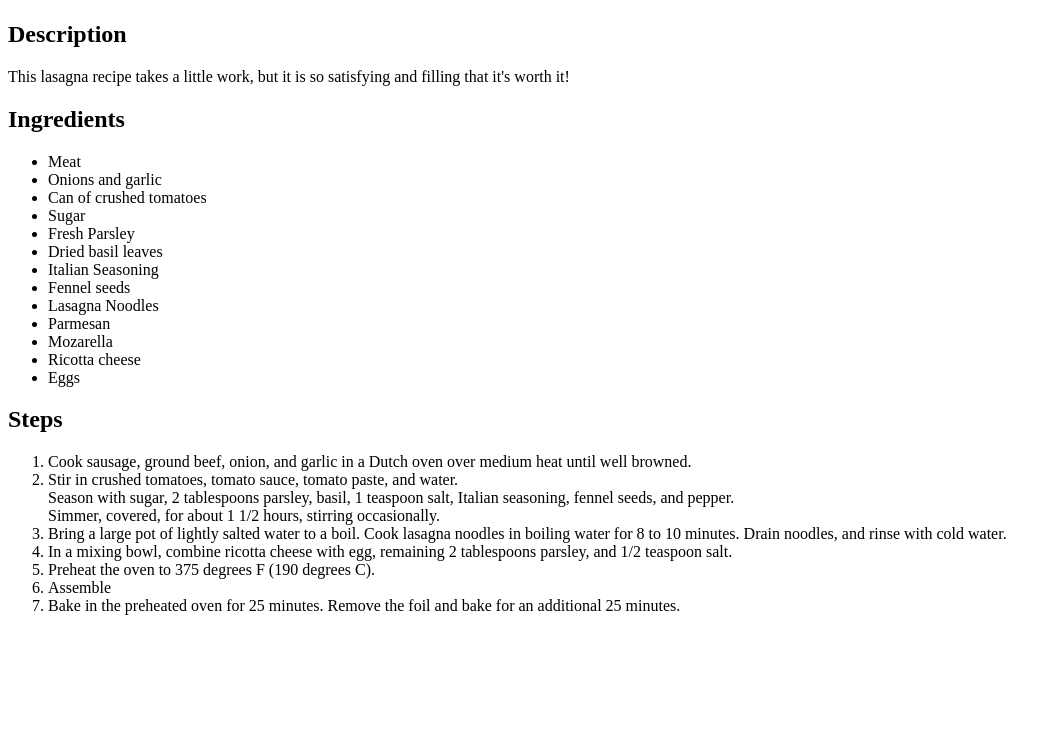
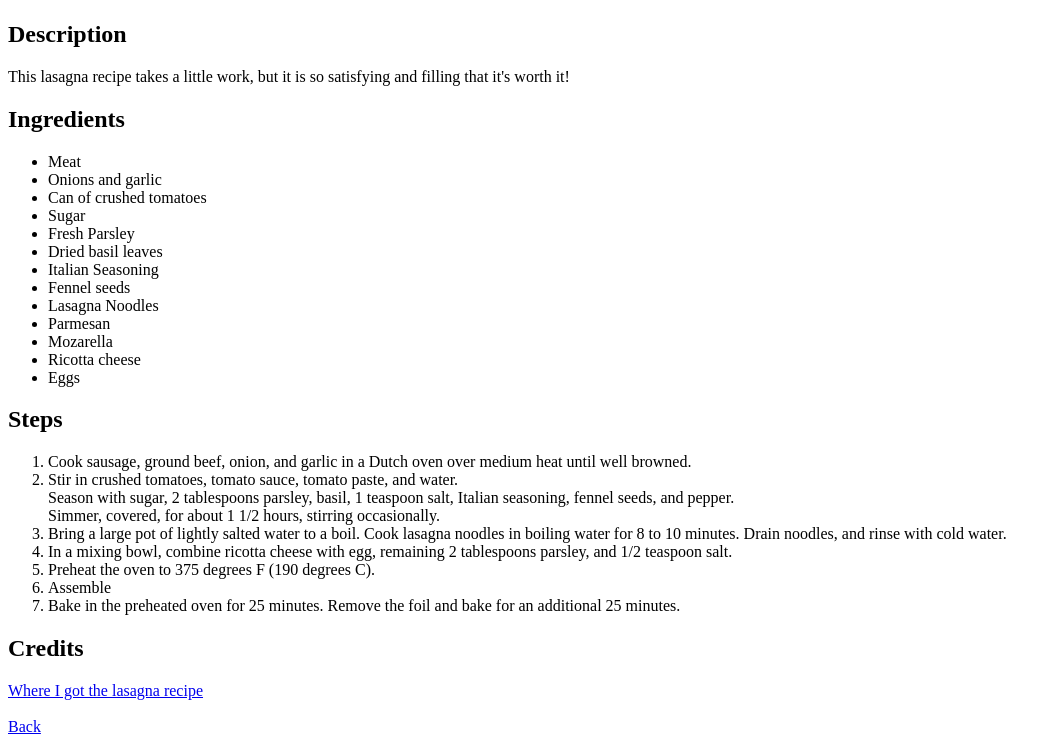
Before and after one commit to reamourad/odin-recipes, a plain HTML site: page recipes/lasagna.html in a window 1280 px wide. Shown: the part 458-1202 px from the top of the page, without its empty margins (0-1061 px from the left). Before the commit the page ends 1089 px from the top, so only its background shows below. Drawn offline with Linux system fonts and the light colour scheme.

Commit message:
Adds credit + back button to lasagna recipe

```diff
--- a/recipes/lasagna.html
+++ b/recipes/lasagna.html
@@ -37,5 +37,8 @@
         <li>Assemble</li>
         <li>Bake in the preheated oven for 25 minutes. Remove the foil and bake for an additional 25 minutes. </li>
     </ol>
+    <h2>Credits</h2>
+    <a href = "https://www.allrecipes.com/recipe/23600/worlds-best-lasagna/" target = "_blank" rel = "noopener noreferrer">Where I got the lasagna recipe</a> <br> <br>
+    <a href = "../index.html">Back</a>
 </body>
 </html>
```
